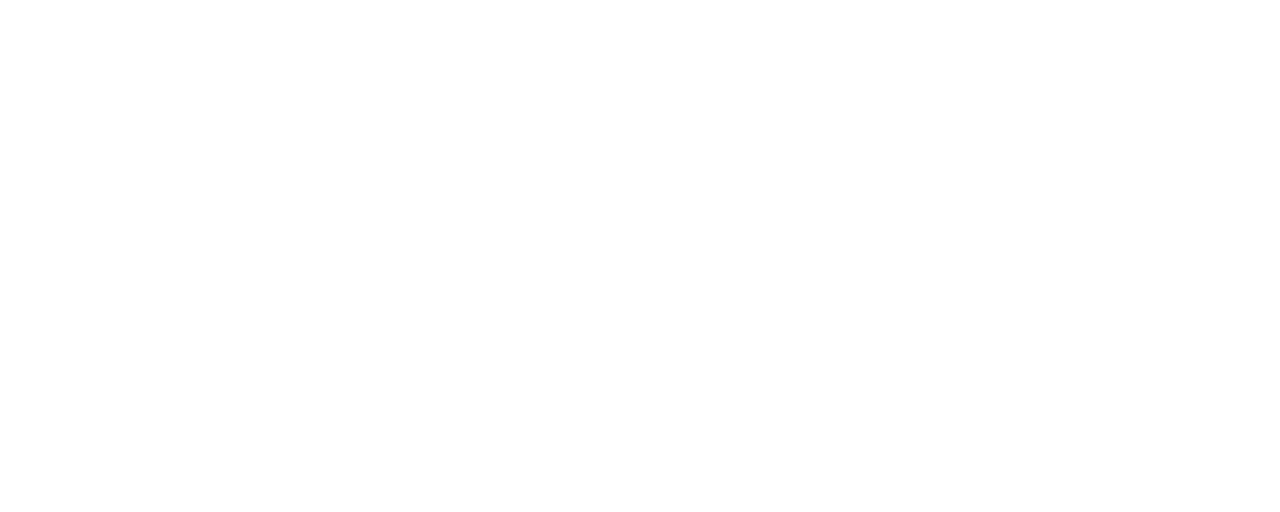
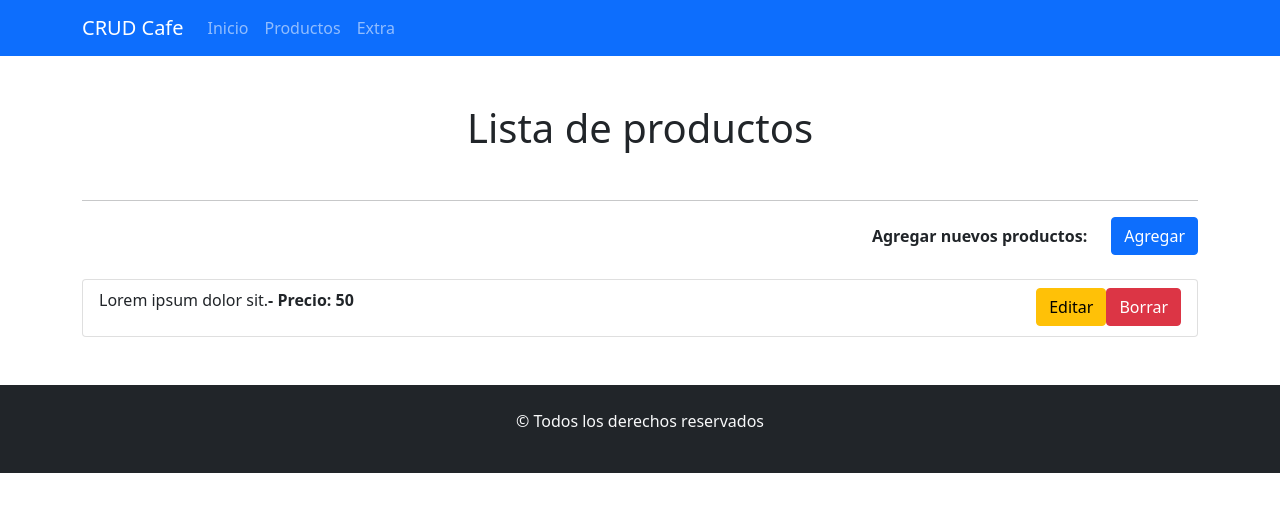
Before and after one commit to Nanodil/crudCoffee, a React (Create React App) app: page /productos in a window 1280 px wide. Shown: the top 512 px of the page. Built offline with nearby package versions, Linux system fonts and the light colour scheme.

Commit message:
agrego file .env

```diff
--- a/package.json
+++ b/package.json
@@ -8,6 +8,7 @@
     "@testing-library/user-event": "^12.8.3",
     "bootstrap": "^5.1.3",
     "bootstrap-icons": "^1.8.1",
+    "history": "^5.3.0",
     "react": "^17.0.2",
     "react-bootstrap": "^2.0.2",
     "react-dom": "^17.0.2",
--- a/src/App.js
+++ b/src/App.js
@@ -1,9 +1,39 @@
-
-import './App.css';
+import "./App.css";
+import { BrowserRouter as Router, Routes, Route } from "react-router-dom";
+import Inicio from "./components/pages/Inicio";
+import ListaProductos from "./components/productos/ListaProductos";
+import "bootstrap/dist/css/bootstrap.min.css";
+import Navigation from "./components/common/Navigation";
+import Footer from "./components/common/Footer";
+import Error404 from "./components/pages/Error404";
+import AgregarProducto from "./components/productos/AgregarProducto";
+import EditarProducto from "./components/productos/EditarProducto";
 
 function App() {
   return (
-    <div></div>
+    <Router>
+      <Navigation />
+      <Routes>
+        <Route exact path="/" element={<Inicio></Inicio>}></Route>
+        <Route
+          exact
+          path="/productos"
+          element={<ListaProductos></ListaProductos>}
+        ></Route>
+        <Route
+          exact
+          path="/productos/nuevo"
+          element={<AgregarProducto></AgregarProducto>}
+        ></Route>
+        <Route
+          exact
+          path="/productos/editar"
+          element={<EditarProducto></EditarProducto>}
+        ></Route>
+        <Route exact path="*" element={<Error404></Error404>}></Route>
+      </Routes>
+      <Footer></Footer>
+    </Router>
   );
 }
 
--- a/src/components/common/Navigation.js
+++ b/src/components/common/Navigation.js
@@ -1,5 +1,7 @@
 import React, { Component } from "react";
 import { Navbar, Nav, Container } from "react-bootstrap";
+import {Link} from 'react-router-dom';
+
 class Navigation extends Component {
   render() {
     return (
@@ -9,9 +11,9 @@ class Navigation extends Component {
           <Navbar.Toggle aria-controls="basic-navbar-nav" />
           <Navbar.Collapse id="basic-navbar-nav">
             <Nav className="me-auto">
-              <Nav.Link href="#link">Inicio</Nav.Link>
-              <Nav.Link href="#link">Productos</Nav.Link>
-              <Nav.Link href="#link">Extra</Nav.Link>
+              <Link to='/' className='nav-link'>Inicio</Link>
+              <Link to='/productos' className='nav-link'>Productos</Link>
+              <Link to='/error404' className='nav-link'>Extra</Link>
             </Nav>
           </Navbar.Collapse>
         </Container>
--- a/src/components/productos/ListaProductos.js
+++ b/src/components/productos/ListaProductos.js
@@ -9,14 +9,10 @@ const ListaProductos = () => {
       <hr />
       <article className="d-flex align-items-center mb-4 justify-content-end">
         <p className="my-0 me-4 fw-bold">Agregar nuevos productos: </p>
-        <Button variant="primary" onClick={handleShow}>
-          Agregar
-        </Button>
+        <Button variant="primary">Agregar</Button>
       </article>
       <ListGroup>
-        {props.productos.map(() => (
-          <ItemProducto></ItemProducto>
-        ))}
+        <ItemProducto></ItemProducto>
       </ListGroup>
     </Container>
   );
```
